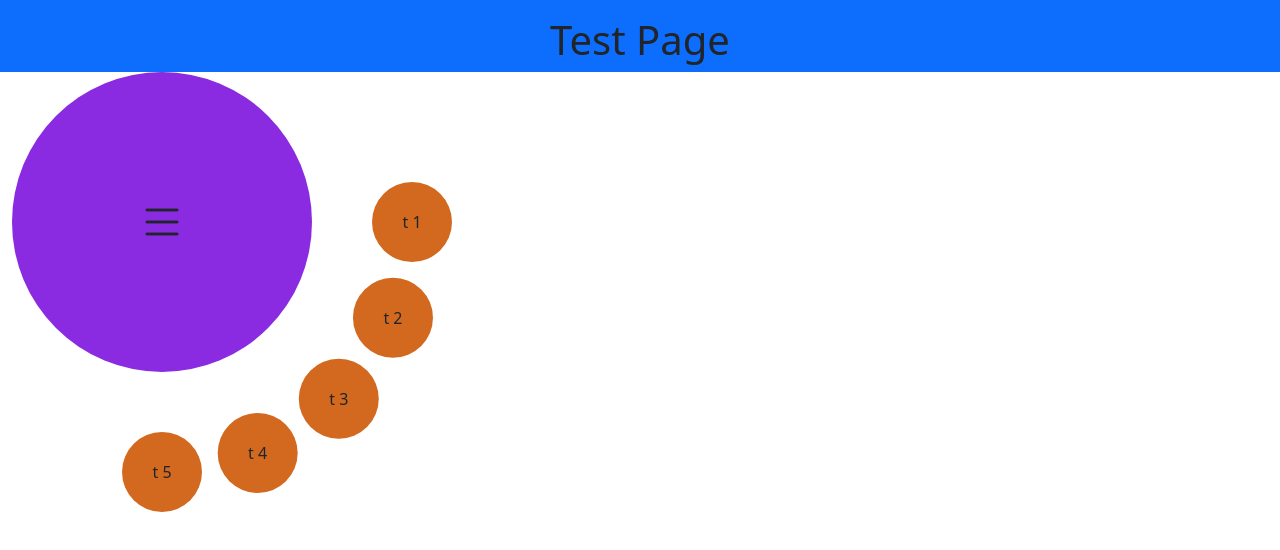
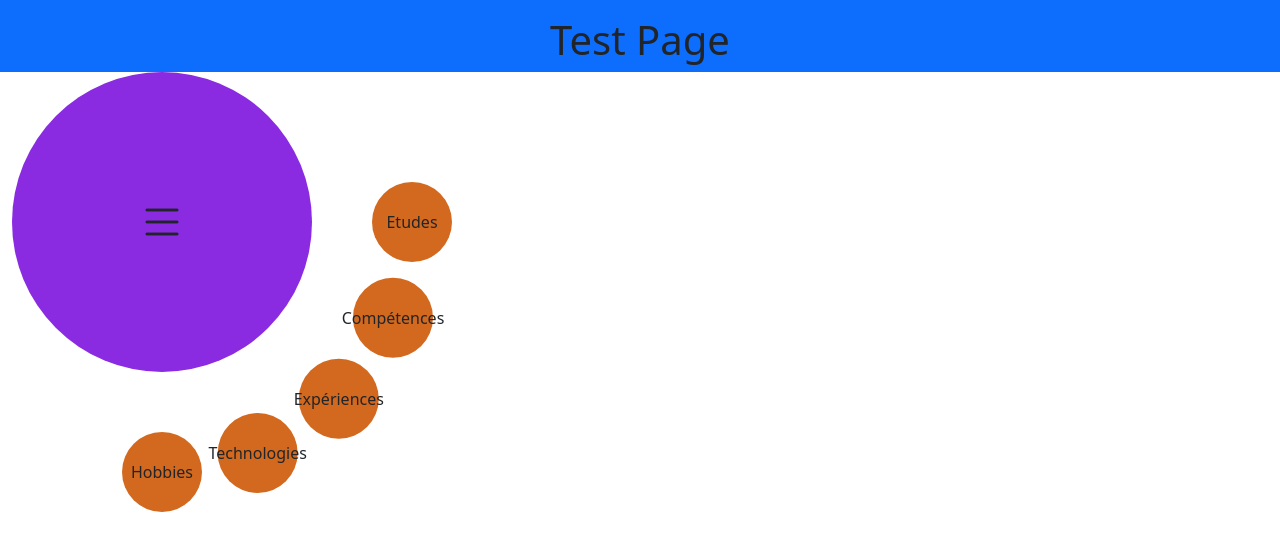
Before and after one commit to samier-fabien/samier_fabien_cv, a React (Vite) app: page /test in a window 1280 px wide. Both pictures are taken after a click on the link 162 px from the left and 222 px from the top of the page. Shown: the top 550 px of the page. Built offline with nearby package versions, Linux system fonts and the light colour scheme.

Commit message:
Nettoyage

```diff
--- a/src/components/RadialMenu.jsx
+++ b/src/components/RadialMenu.jsx
@@ -14,7 +14,6 @@ export default function RadialMenu({
   addedStyle,
 }) {
   const menuRef = useRef(null);
-  const buttonRef = useRef(null);
   const [listElements, setListElements] = useState(null);
 
   function handleClick() {
--- a/src/routes/Test.jsx
+++ b/src/routes/Test.jsx
@@ -1,11 +1,8 @@
-import React, { useState, useRef, useEffect } from "react";
-import BubblesContainer from "../components/bubbles/BubblesContainer";
+import React, { useRef } from "react";
 import RadialMenu from "../components/RadialMenu";
 
 export default function Test() {
   const divRef = useRef(null);
-
-  // J'essaie de centrer ma photo (<img/>) dans le menu (<ul>)
 
   return (
     <div className="container-fluid bg-white full-page instantOutsideAnim">
@@ -18,11 +15,11 @@ export default function Test() {
         <div className="col text-dark d-block">
           <RadialMenu
             elements={[
-              <span className="text-center align-middle d-inline">t 1</span>,
-              <span className="text-center align-middle d-inline">t 2</span>,
-              <span className="text-center align-middle d-inline">t 3</span>,
-              <span className="text-center align-middle d-inline">t 4</span>,
-              <span className="text-center align-middle d-inline">t 5</span>,
+              <span className="text-center align-middle d-inline">Etudes</span>,
+              <span className="text-center align-middle d-inline">Compétences</span>,
+              <span className="text-center align-middle d-inline">Expériences</span>,
+              <span className="text-center align-middle d-inline">Technologies</span>,
+              <span className="text-center align-middle d-inline">Hobbies</span>,
             ]}
             menuRadius={250}
             menuAngle={90}
@@ -30,16 +27,7 @@ export default function Test() {
             liRadius={40}
             buttonRadius={150}
             buttonClass="d-inline-flex justify-content-center align-items-center"
-            // buttonClass="d-flex justify-content-center align-items-stretch position-relative"
-            // addedStyle={{ position: "relative", top: "0px", left: "0px" }}
-            button={
-              // <img
-              //   src="../../src/assets/bitmaps/head-square.jpg"
-              //   className="rounded-circle shadow anim-translate-bounce"
-              //   alt="Une photo de moi"
-              // />
-              <i className="bi bi-list text-dark" style={{ fontSize: "3rem" }}></i>
-            }
+            button={<i className="bi bi-list text-dark" style={{ fontSize: "3rem" }}></i>}
           />
         </div>
       </div>
```
